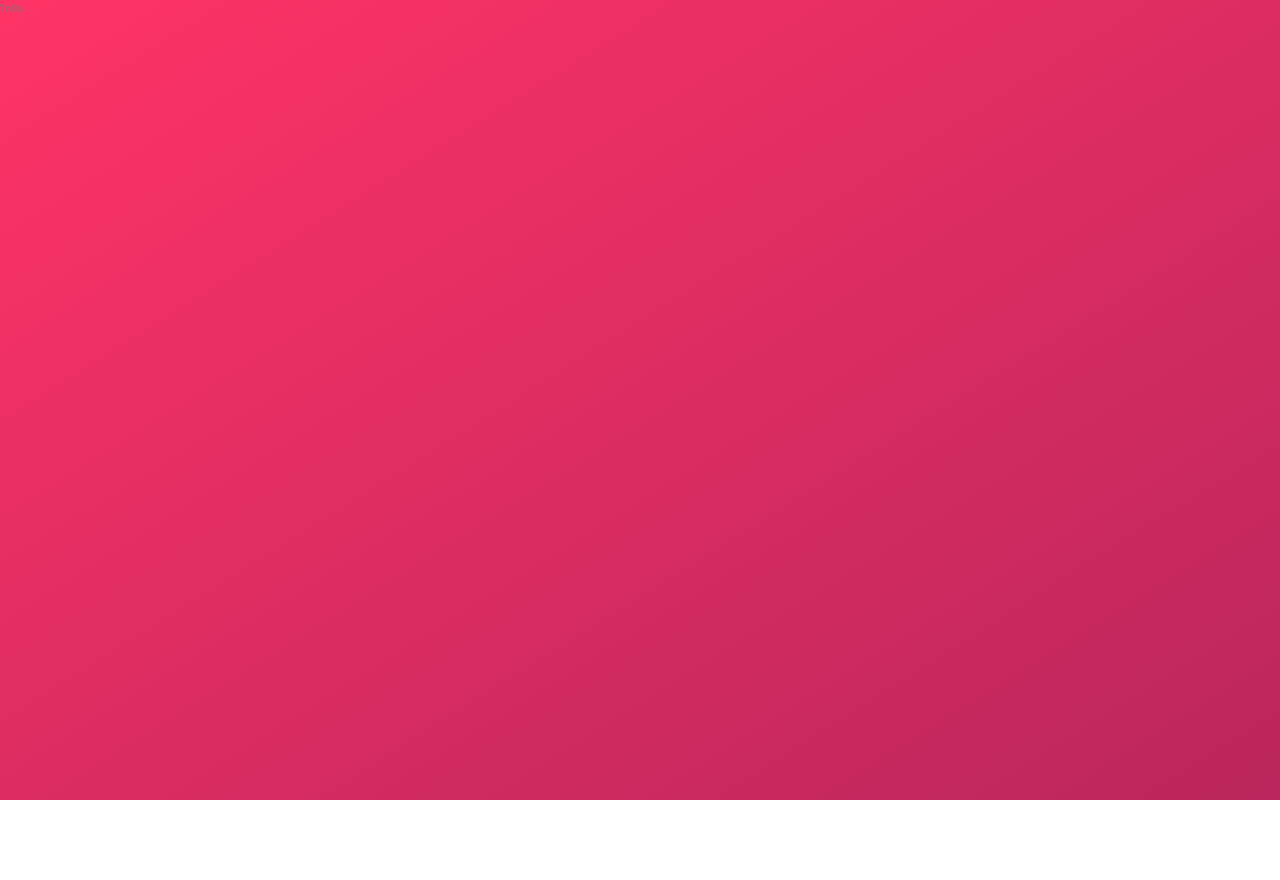
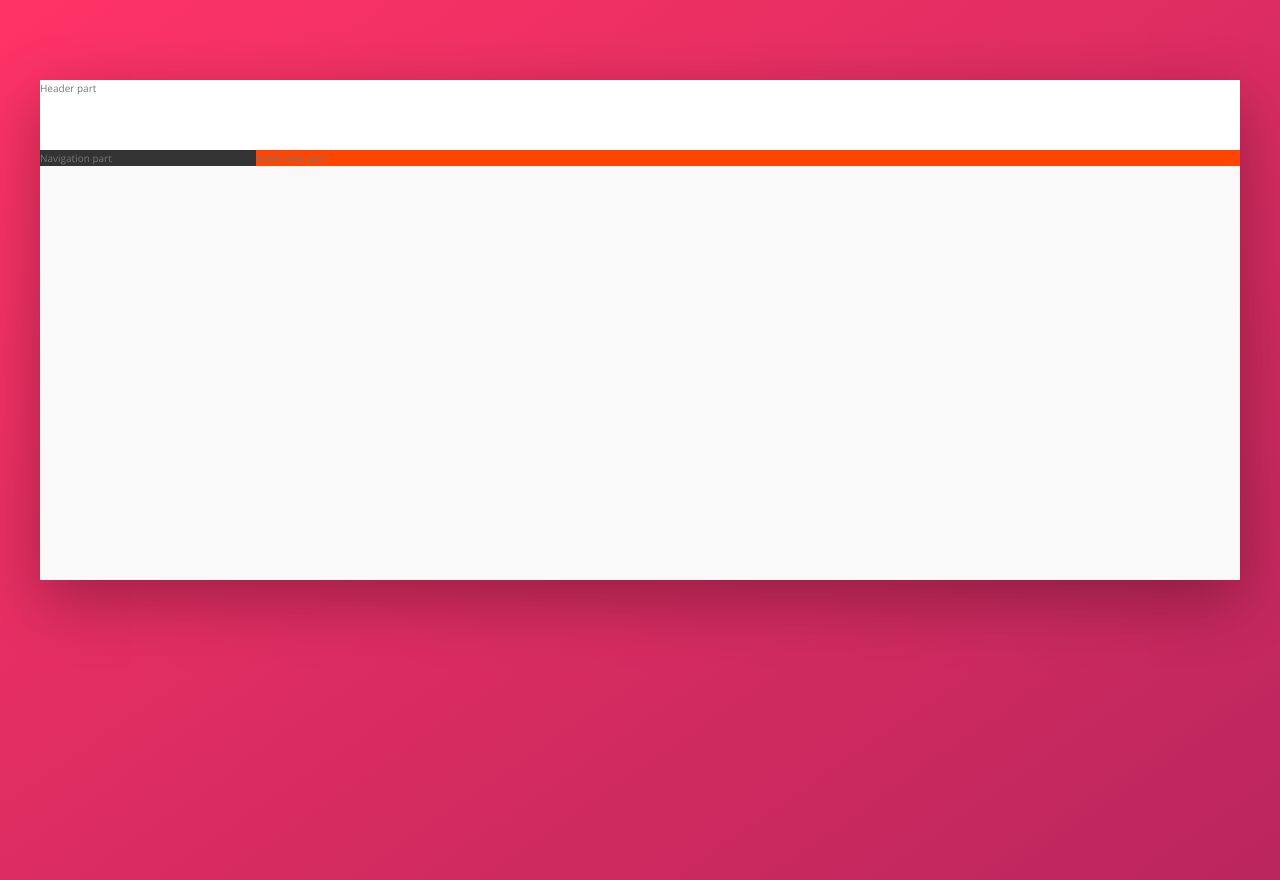
Before and after one commit to flaviobartolo/trillo, a website: page index.html in a window 1280 px wide. Before the commit the page ends 800 px from the top, so only its background shows below. Drawn offline with nearby package versions, Linux system fonts and the light colour scheme.

Commit message:
building the overall layout

```diff
--- a/index.html
+++ b/index.html
@@ -11,6 +11,18 @@
         <title>trillo &mdash; Your all-in-one booking app</title>
     </head>
     <body>
-      Trillo
+      <div class="container">
+        <header class="header">
+          Header part
+        </header>
+        <div class="content">
+          <nav class="sidebar">
+            Navigation part
+          </nav>
+          <main class="hotel-view">
+            Hotel view part
+          </main>
+        </div>
+      </div>
     </body>
 </html>
--- a/sass/_base.scss
+++ b/sass/_base.scss
@@ -29,6 +29,8 @@ Grey dark 3: #999
   --color-grey-dark-1: #333;
   --color-grey-dark-2: #777;
   --color-grey-dark-3: #999;
+
+  --shadow-dark: 0 2rem 6rem rgba(0, 0, 0, 0.3);
 }
 
 * {
--- a/sass/_layout.scss
+++ b/sass/_layout.scss
@@ -0,0 +1,32 @@
+.container {
+  max-width: 120rem;
+  margin: 8rem auto;
+  background-color: var(--color-grey-light-1);
+  box-shadow: var(--shadow-dark);
+
+  min-height: 50rem;
+}
+
+.header {
+  height: 7rem;
+  background-color: #fff;
+  border-bottom: var(--color-grey-light-2);
+}
+
+.content {
+  display: flex;
+}
+
+.sidebar {
+  background-color: var(--color-grey-dark-1);;
+
+  flex: 0 0 18% // flex is a shorthand for: flex-grow flex-shrink flex-basis
+}
+
+.hotel-view {
+  background-color: #fff;
+  background-color: orangered;
+
+
+  flex: 1;
+}
```
Also changed, not shown: css/main.css, 1 other file.
